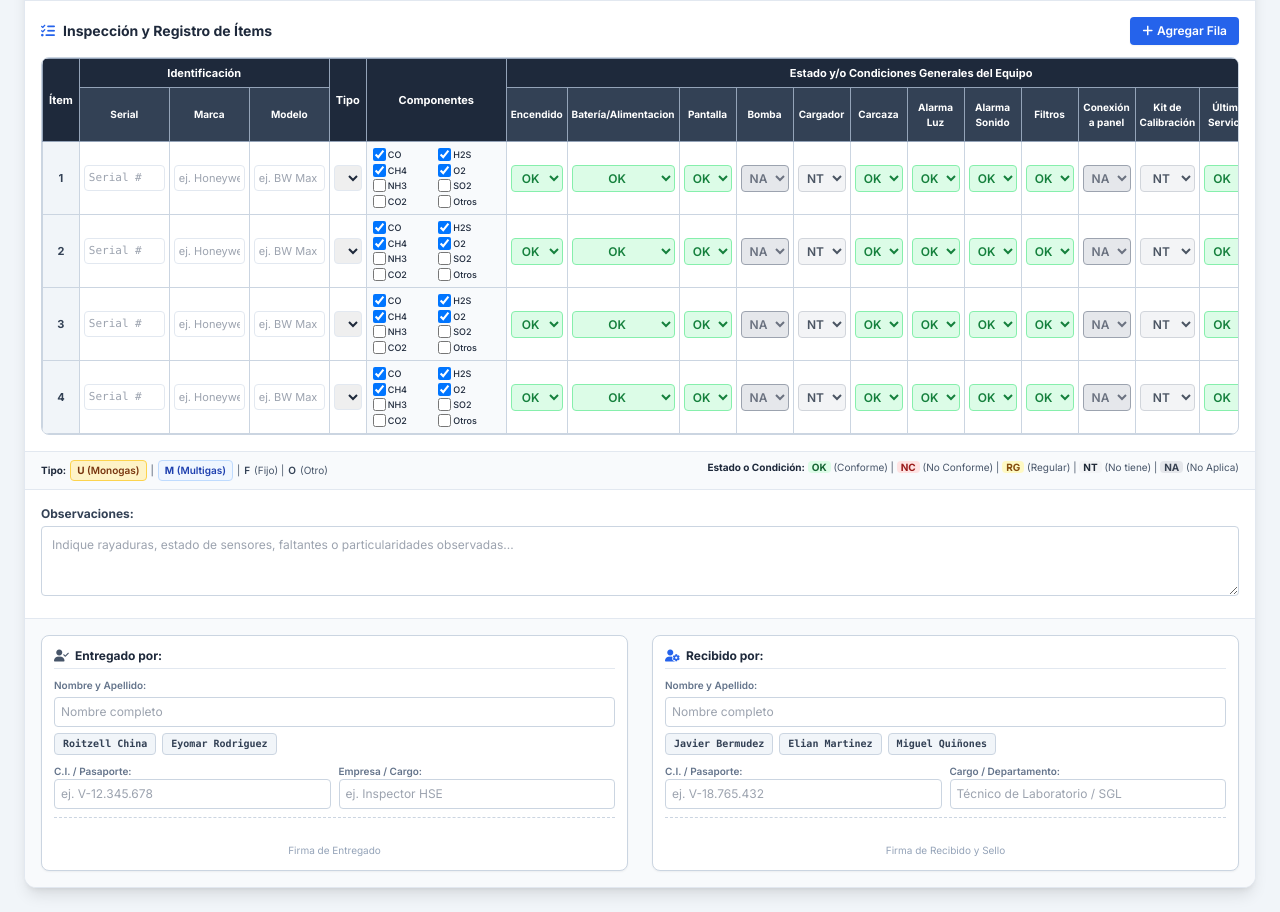
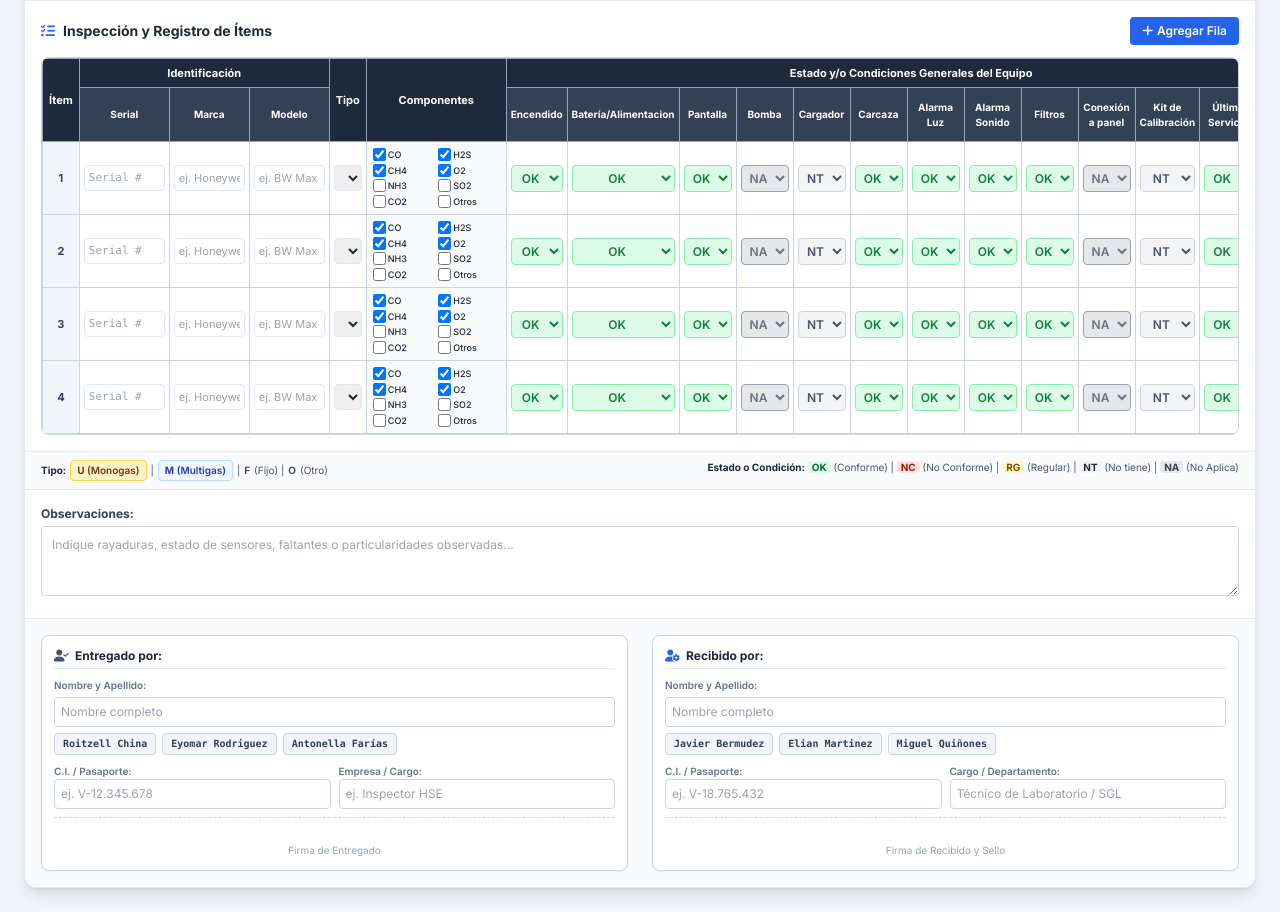
Before and after one commit to rensersistemas/LABORATORIO-RENSER-ORIENTE, a plain HTML site: page Deteccion/RO-SGL-7_4-FT-01_Recepcion_Detectores_de_Gases.html in a window 1280 px wide. Shown: the part 438-1350 px from the top of the page. Drawn offline with nearby package versions, Linux system fonts and the light colour scheme; no server answers.

Commit message:
Update RO-SGL-7_4-FT-01_Recepcion_Detectores_de_Gases.html
anexado un nuevo colaborador Antonella Farías

```diff
--- a/Deteccion/RO-SGL-7_4-FT-01_Recepcion_Detectores_de_Gases.html
+++ b/Deteccion/RO-SGL-7_4-FT-01_Recepcion_Detectores_de_Gases.html
@@ -342,6 +342,7 @@
                             <div class="no-print flex flex-wrap gap-1.5 mt-1.5">
                                 <button type="button" id="btnEntregado1" data-target="entregadoNombre" data-nombre="Roitzell China" onclick="fijarParametroEquipo('entregadoNombre', 'Roitzell China')" class="px-2 py-0.5 rounded text-[10px] font-mono font-semibold border border-slate-300 bg-slate-100 text-slate-700 hover:bg-blue-50 hover:border-blue-400 transition-colors" title="Asignar entregado por: Roitzell China">Roitzell China</button>
                                 <button type="button" id="btnEntregado2" data-target="entregadoNombre" data-nombre="Eyomar Rodriguez" onclick="fijarParametroEquipo('entregadoNombre', 'Eyomar Rodriguez')" class="px-2 py-0.5 rounded text-[10px] font-mono font-semibold border border-slate-300 bg-slate-100 text-slate-700 hover:bg-blue-50 hover:border-blue-400 transition-colors" title="Asignar entregado por: Eyomar Rodriguez">Eyomar Rodriguez</button>
+                                <button type="button" id="btnEntregado2" data-target="entregadoNombre" data-nombre="Antonella Farías" onclick="fijarParametroEquipo('entregadoNombre', 'Antonella Farías')" class="px-2 py-0.5 rounded text-[10px] font-mono font-semibold border border-slate-300 bg-slate-100 text-slate-700 hover:bg-blue-50 hover:border-blue-400 transition-colors" title="Asignar entregado por: Antonella Farías">Antonella Farías</button>
                                <!-- <button type="button" id="btnEntregado3" data-target="entregadoNombre" data-nombre="Miguel Quiñones" onclick="fijarParametroEquipo('entregadoNombre', 'Miguel Quiñones')" class="px-2 py-0.5 rounded text-[10px] font-mono font-semibold border border-slate-300 bg-slate-100 text-slate-700 hover:bg-blue-50 hover:border-blue-400 transition-colors" title="Asignar entregado por: Miguel Quiñones">Miguel Quiñones</button>-->
                             </div>
                         </div>
```
